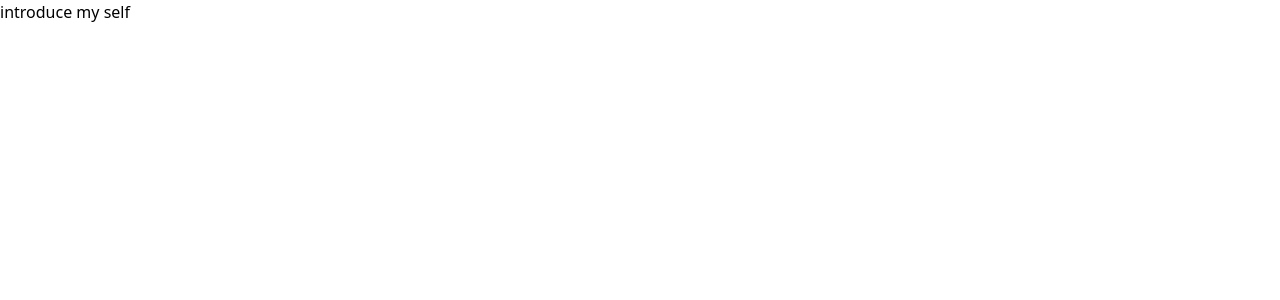
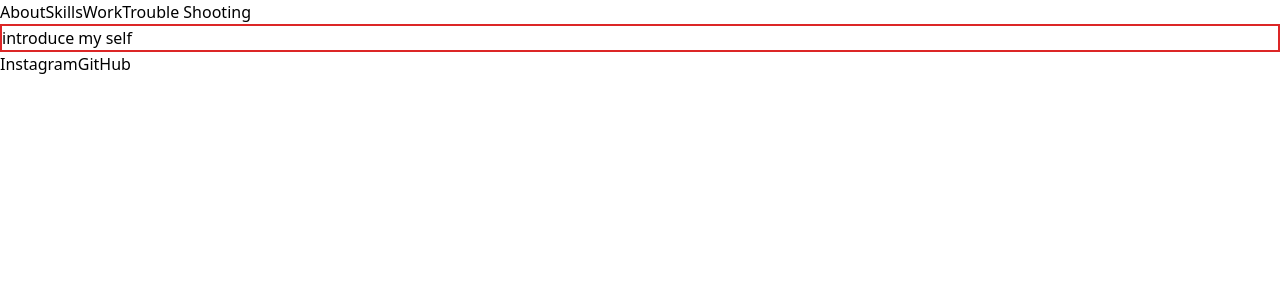
Before and after one commit to jinwoongBang/portfolio, a Next.js app: page /about in a window 1280 px wide. Shown: the top 300 px of the page. Built offline with nearby package versions, Linux system fonts and the light colour scheme.

Commit message:
feature : 기본 레이아웃 구성

```diff
--- a/pages/_app.tsx
+++ b/pages/_app.tsx
@@ -1,8 +1,14 @@
 import '../styles/globals.css';
 import type { AppProps } from 'next/app';
 
+import Layout from 'src/components/layout';
+
 function MyApp({ Component, pageProps }: AppProps) {
-  return <Component {...pageProps} />;
+  return (
+    <Layout>
+      <Component {...pageProps} />
+    </Layout>
+  );
 }
 
 export default MyApp;
--- a/pages/index.tsx
+++ b/pages/index.tsx
@@ -1,64 +1,9 @@
 import type { NextPage } from 'next';
-import Head from 'next/head';
-import Image from 'next/image';
-import styles from '../styles/Home.module.css';
 
 const Home: NextPage = () => {
   return (
-    <div className={styles.container}>
-      <main className={styles.main}>
-        <h1 className={styles.title}>
-          Welcome to <a href="https://nextjs.org">Next.js!</a>
-        </h1>
-
-        <p className={styles.description}>
-          Get started by editing{' '}
-          <code className={styles.code}>pages/index.tsx</code>
-        </p>
-
-        <div className={styles.grid}>
-          <a href="https://nextjs.org/docs" className={styles.card}>
-            <h2>Documentation &rarr;</h2>
-            <p>Find in-depth information about Next.js features and API.</p>
-          </a>
-
-          <a href="https://nextjs.org/learn" className={styles.card}>
-            <h2>Learn &rarr;</h2>
-            <p>Learn about Next.js in an interactive course with quizzes!</p>
-          </a>
-
-          <a
-            href="https://github.com/vercel/next.js/tree/canary/examples"
-            className={styles.card}
-          >
-            <h2>Examples &rarr;</h2>
-            <p>Discover and deploy boilerplate example Next.js projects.</p>
-          </a>
-
-          <a
-            href="https://vercel.com/new?utm_source=create-next-app&utm_medium=default-template&utm_campaign=create-next-app"
-            className={styles.card}
-          >
-            <h2>Deploy &rarr;</h2>
-            <p>
-              Instantly deploy your Next.js site to a public URL with Vercel.
-            </p>
-          </a>
-        </div>
-      </main>
-
-      <footer className={styles.footer}>
-        <a
-          href="https://vercel.com?utm_source=create-next-app&utm_medium=default-template&utm_campaign=create-next-app"
-          target="_blank"
-          rel="noopener noreferrer"
-        >
-          Powered by{' '}
-          <span className={styles.logo}>
-            <Image src="/vercel.svg" alt="Vercel Logo" width={72} height={16} />
-          </span>
-        </a>
-      </footer>
+    <div className="container mx-auto">
+      <h1>Main Page</h1>
     </div>
   );
 };
--- /dev/null
+++ b/src/components/layout/index.tsx
@@ -0,0 +1,29 @@
+import React from 'react';
+
+import type { LayoutProps } from 'src/components/layout/type';
+
+import styles from 'src/components/layout/styles.module.css';
+
+function Layout({ children }: LayoutProps) {
+  return (
+    <div className="">
+      <header>
+        <nav>
+          <a>About</a>
+          <a>Skills</a>
+          <a>Work</a>
+          <a>Trouble Shooting</a>
+        </nav>
+      </header>
+      <main className={styles.main}>{children}</main>
+      <footer>
+        <nav>
+          <a href="">Instagram</a>
+          <a href="">GitHub</a>
+        </nav>
+      </footer>
+    </div>
+  );
+}
+
+export default Layout;
--- /dev/null
+++ b/src/components/layout/styles.module.css
@@ -0,0 +1,7 @@
+.main {
+  @apply border border-red-600;
+}
+
+.main div {
+  @apply border border-red-600;
+}
--- /dev/null
+++ b/src/components/layout/type.d.ts
@@ -0,0 +1,5 @@
+import { ReactNode } from 'react';
+
+export type LayoutProps = {
+  children: ReactNode;
+};
--- a/tsconfig.json
+++ b/tsconfig.json
@@ -1,5 +1,6 @@
 {
   "compilerOptions": {
+    "baseUrl": "./",
     "target": "es5",
     "lib": ["dom", "dom.iterable", "esnext"],
     "allowJs": true,
```
